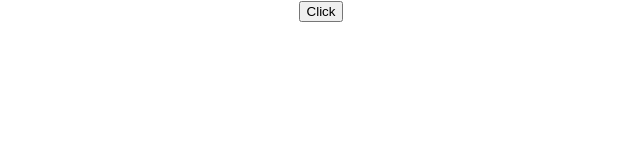
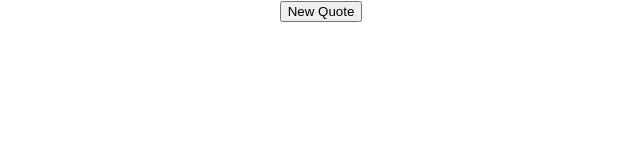
Before and after one commit to farmtonwester/fcc-quote-machine, a React (Create React App) app: page / in a window 1280 px wide. Shown: the top 160 px of the page, without its empty margins (319-959 px from the left). Built offline with nearby package versions, Linux system fonts and the light colour scheme.

Commit message:
GetQuoteproperly sets the state of quote and can render it to UI, but there is still an invalid hook call

```diff
--- a/src/App.js
+++ b/src/App.js
@@ -1,11 +1,12 @@
-import { useEffect, useState } from 'react'
+import { useState } from 'react'
 import './App.css';
 
 function App() {
 
+
   return (
     <div className="App">
-      <button onClick={GetQuote}>Click</button>
+     <button onClick={GetQuote}>New Quote</button>
     </div>
   );
 }
@@ -13,16 +14,13 @@ function App() {
 function GetQuote() {
   const [quote, setQuote] = useState(null);
 
-  useEffect(() => {
-
   fetch("https://api.quotable.io/random")
   .then(resp => resp.json())
   .then((data) => {
-      setQuote(data[0].quote)
+      setQuote(data.content);
       console.log(data);
     })
   .catch((error) => console.log(error));
-  }, []);
 
   return (
       <div>
@@ -31,4 +29,5 @@ function GetQuote() {
       </div>
   )
 }
+
 export default App;
--- a/src/index.js
+++ b/src/index.js
@@ -3,6 +3,7 @@ import ReactDOM from 'react-dom/client';
 import './index.css';
 import App from './App';
 import reportWebVitals from './reportWebVitals';
+
 
 const root = ReactDOM.createRoot(document.getElementById('root'));
 root.render(
```
Lines whose indentation alone changed are shown as unchanged.
